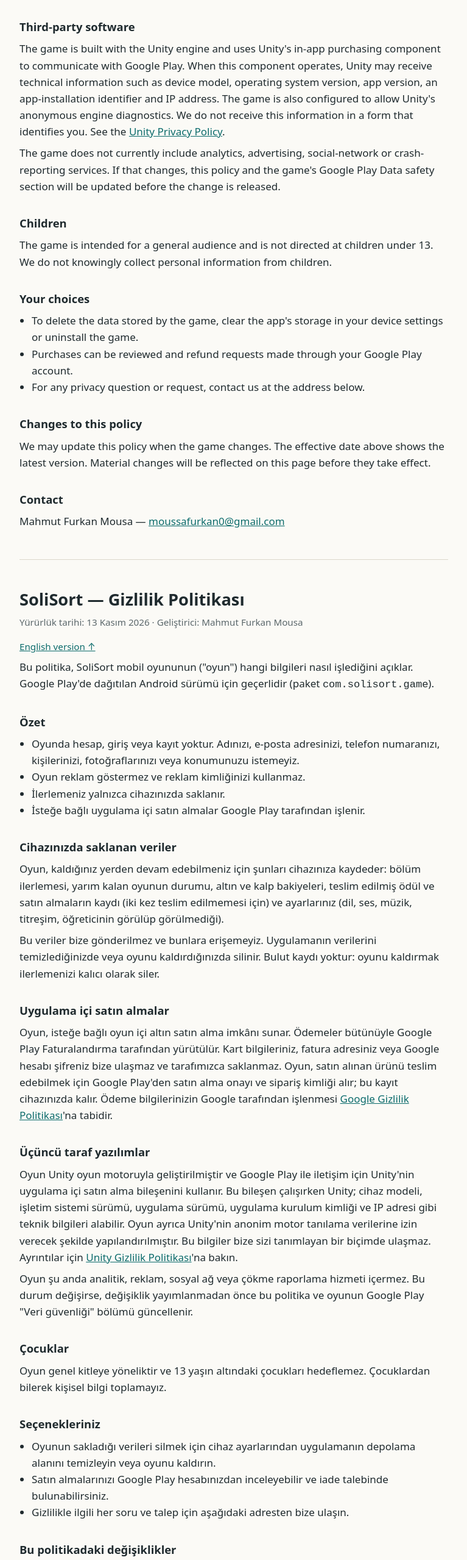
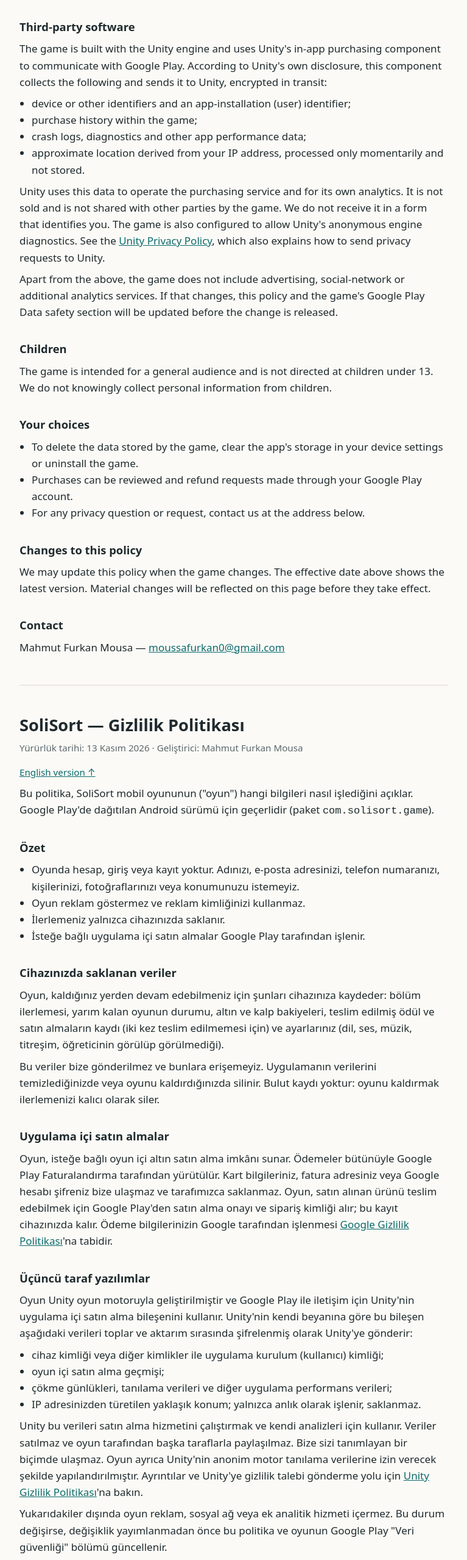
Before and after one commit to FurkanTheNazim/solisort-privacy, a plain HTML site: page index.html in a window 1280 px wide. Shown: the part 939-3497 px from the top of the page at 61% size, without its empty margins (256-1023 px from the left). Drawn offline with Linux system fonts and the light colour scheme.

Commit message:
Align third-party data disclosure with Unity IAP data safety statement

```diff
--- a/index.html
+++ b/index.html
@@ -63,14 +63,23 @@ by the <a href="https://policies.google.com/privacy">Google Privacy Policy</a>.<
 
 <h2>Third-party software</h2>
 <p>The game is built with the Unity engine and uses Unity's in-app purchasing component
-to communicate with Google Play. When this component operates, Unity may receive
-technical information such as device model, operating system version, app version,
-an app-installation identifier and IP address. The game is also configured to allow
-Unity's anonymous engine diagnostics. We do not receive this information in a form
-that identifies you. See the
-<a href="https://unity.com/legal/privacy-policy">Unity Privacy Policy</a>.</p>
-<p>The game does not currently include analytics, advertising, social-network or
-crash-reporting services. If that changes, this policy and the game's Google Play
+to communicate with Google Play. According to Unity's own disclosure, this component
+collects the following and sends it to Unity, encrypted in transit:</p>
+<ul>
+  <li>device or other identifiers and an app-installation (user) identifier;</li>
+  <li>purchase history within the game;</li>
+  <li>crash logs, diagnostics and other app performance data;</li>
+  <li>approximate location derived from your IP address, processed only momentarily
+      and not stored.</li>
+</ul>
+<p>Unity uses this data to operate the purchasing service and for its own analytics.
+It is not sold and is not shared with other parties by the game. We do not receive it
+in a form that identifies you. The game is also configured to allow Unity's anonymous
+engine diagnostics. See the
+<a href="https://unity.com/legal/privacy-policy">Unity Privacy Policy</a>, which also
+explains how to send privacy requests to Unity.</p>
+<p>Apart from the above, the game does not include advertising, social-network or
+additional analytics services. If that changes, this policy and the game's Google Play
 Data safety section will be updated before the change is released.</p>
 
 <h2>Children</h2>
@@ -133,13 +142,21 @@ bu kayıt cihazınızda kalır. Ödeme bilgilerinizin Google tarafından işlenm
 
 <h2>Üçüncü taraf yazılımlar</h2>
 <p>Oyun Unity oyun motoruyla geliştirilmiştir ve Google Play ile iletişim için Unity'nin
-uygulama içi satın alma bileşenini kullanır. Bu bileşen çalışırken Unity; cihaz modeli,
-işletim sistemi sürümü, uygulama sürümü, uygulama kurulum kimliği ve IP adresi gibi
-teknik bilgileri alabilir. Oyun ayrıca Unity'nin anonim motor tanılama verilerine izin
-verecek şekilde yapılandırılmıştır. Bu bilgiler bize sizi tanımlayan bir biçimde
-ulaşmaz. Ayrıntılar için
+uygulama içi satın alma bileşenini kullanır. Unity'nin kendi beyanına göre bu bileşen
+aşağıdaki verileri toplar ve aktarım sırasında şifrelenmiş olarak Unity'ye gönderir:</p>
+<ul>
+  <li>cihaz kimliği veya diğer kimlikler ile uygulama kurulum (kullanıcı) kimliği;</li>
+  <li>oyun içi satın alma geçmişi;</li>
+  <li>çökme günlükleri, tanılama verileri ve diğer uygulama performans verileri;</li>
+  <li>IP adresinizden türetilen yaklaşık konum; yalnızca anlık olarak işlenir,
+      saklanmaz.</li>
+</ul>
+<p>Unity bu verileri satın alma hizmetini çalıştırmak ve kendi analizleri için kullanır.
+Veriler satılmaz ve oyun tarafından başka taraflarla paylaşılmaz. Bize sizi tanımlayan
+bir biçimde ulaşmaz. Oyun ayrıca Unity'nin anonim motor tanılama verilerine izin verecek
+şekilde yapılandırılmıştır. Ayrıntılar ve Unity'ye gizlilik talebi gönderme yolu için
 <a href="https://unity.com/legal/privacy-policy">Unity Gizlilik Politikası</a>'na bakın.</p>
-<p>Oyun şu anda analitik, reklam, sosyal ağ veya çökme raporlama hizmeti içermez.
+<p>Yukarıdakiler dışında oyun reklam, sosyal ağ veya ek analitik hizmeti içermez.
 Bu durum değişirse, değişiklik yayımlanmadan önce bu politika ve oyunun Google Play
 "Veri güvenliği" bölümü güncellenir.</p>
 
```
